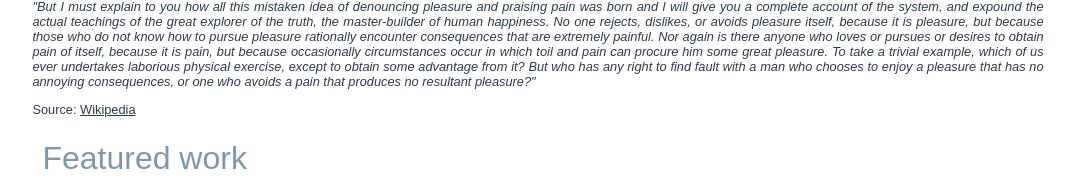
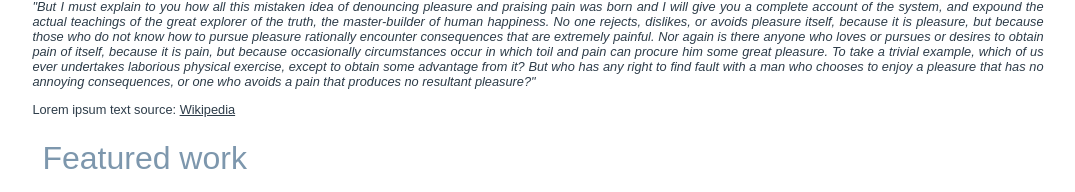
Before and after one commit to superd0ll/portfoliopage, a plain HTML site: page index.html in a window 1280 px wide. Shown: the part 805-997 px from the top of the page, without its empty margins (102-1177 px from the left). Drawn offline with Linux system fonts and the light colour scheme; a web font is replaced by a local one.

Commit message:
committing html file

```diff
--- a/index.html
+++ b/index.html
@@ -37,7 +37,8 @@
         To take a trivial example, which of us ever undertakes laborious physical exercise,
         except to obtain some advantage from it? But who has any right to find fault with a
         man who chooses to enjoy a pleasure that has no annoying consequences, or one
-        who avoids a pain that produces no resultant pleasure?"</em> <p>Source: <a href="https://en.wikipedia.org/wiki/Lorem_ipsum" >Wikipedia</a></p>
+        who avoids a pain that produces no resultant pleasure?"</em>
+        <p>Lorem ipsum text source: <a href="https://en.wikipedia.org/wiki/Lorem_ipsum" >Wikipedia</a></p>
     </p>
     </div>
     <div id="three-pics-container">
```
